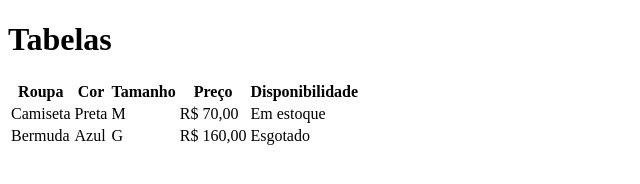
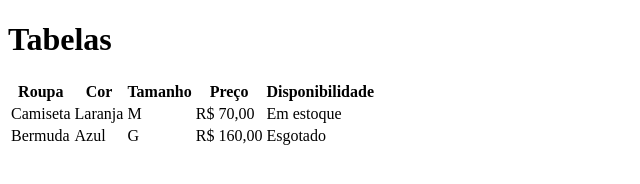
Before and after one commit to odevjunio/aula-tabela, a plain HTML site: page index.html in a window 1280 px wide. Shown: the whole page, without its empty margins (0-640 px from the left). Drawn offline with Linux system fonts and the light colour scheme.

Commit message:
mudando de preta para laranja na coluna da cor

```diff
--- a/index.html
+++ b/index.html
@@ -19,7 +19,7 @@
        </tr>
        <tr>
            <td>Camiseta</td>
-           <td>Preta</td>
+           <td>Laranja</td>
            <td>M</td>
            <td>R$ 70,00</td>
            <td>Em estoque</td>
```
